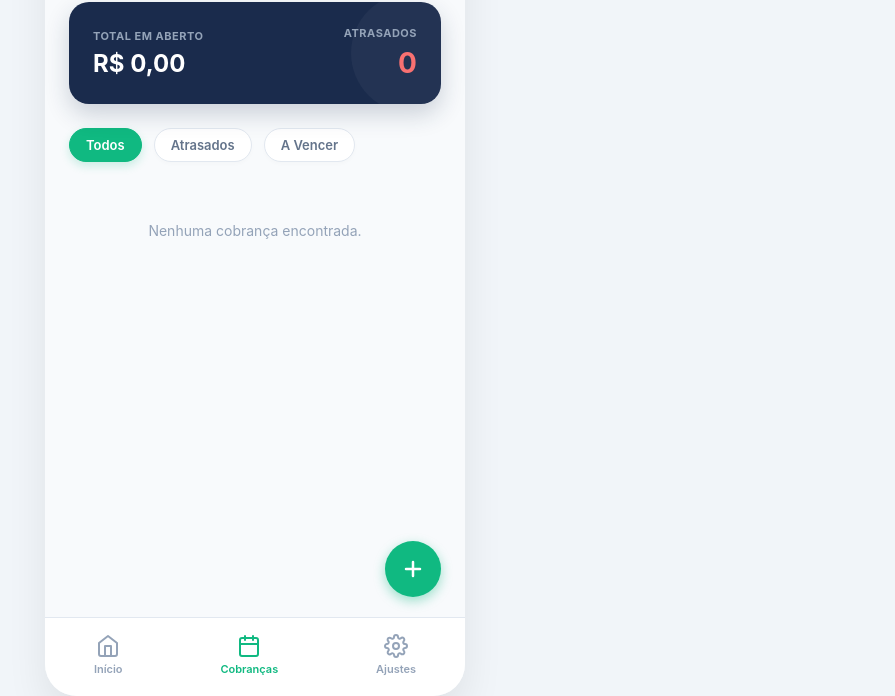
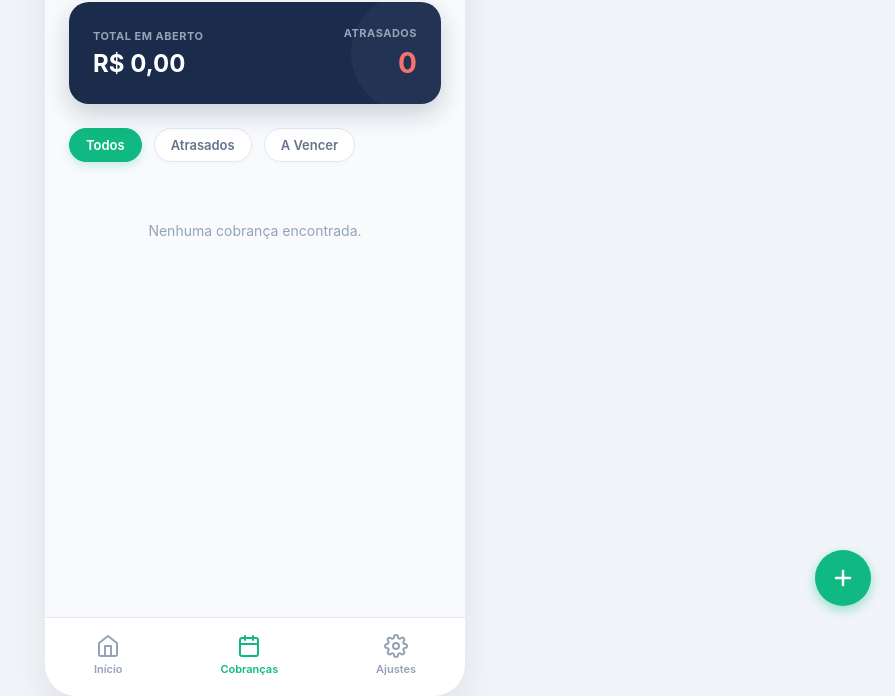
Before and after one commit to VictoriaCavalcante/tique-app, a plain HTML site: page cobrancas.html in a window 1280 px wide. Shown: the part 104-800 px from the top of the page, without its empty margins (385-1280 px from the left). Drawn offline with Linux system fonts and the light colour scheme.

Commit message:
tentativa de correção

```diff
--- a/script.js
+++ b/script.js
@@ -318,7 +318,6 @@ function renderizarClientes(clientesParam) {
             </div>
         `;
         lista.innerHTML += card;
-
     });
 }
 
--- a/style.css
+++ b/style.css
@@ -205,6 +205,7 @@ input:focus {
     flex: 1;
     overflow-y: auto;
     padding: 32px 24px 100px 24px; /* Espaço embaixo para não sobrepor o menu */
+    padding-bottom: 120px;
 }
 
 .dash-header {
@@ -566,6 +567,7 @@ input:focus {
     font-weight: 700;
     font-size: 16px;
     color: #1e293b;
+    flex-shrink: 0;
 }
 
 /* Cores das Iniciais (Avatares) */
@@ -578,6 +580,8 @@ input:focus {
 
 .cliente-info-compact {
     flex: 1;
+    min-width: 0;
+    overflow: hidden;
 }
 
 .cliente-nome-compact {
@@ -585,6 +589,9 @@ input:focus {
     font-weight: 700;
     color: #0f172a;
     margin-bottom: 4px;
+    white-space: nowrap;       /* Impede que o texto pule de linha */
+    overflow: hidden;          /* Esconde o que vazar do tamanho */
+    text-overflow: ellipsis;
 }
 
 .cliente-data {
@@ -632,9 +639,9 @@ input:focus {
 }
 
 .fab-button {
-    position: absolute; /* ou fixed, dependendo de como estruturamos */
-    bottom: 20px; /* <--- Aumente este valor para ele subir (ex: de 20px/30px para 85px) */
-    right: 24px;  /* <--- Distância da bordinha direita */
+    position: fixed;  /* <-- MUDAMOS AQUI: Cola o botão na tela */
+    bottom: 90px;     /* <-- Ajusta a altura para ficar acima do menu inferior */
+    right: 24px;
     width: 56px;
     height: 56px;
     background-color: #10b981;
@@ -645,7 +652,8 @@ input:focus {
     box-shadow: 0 4px 12px rgba(16, 185, 129, 0.4);
     border: none;
     cursor: pointer;
-    z-index: 100; /* Garante que ele fique por cima de tudo */
+    z-index: 100;
+    transition: 0.2s;
 }
 
 .fab-button:hover {
```
